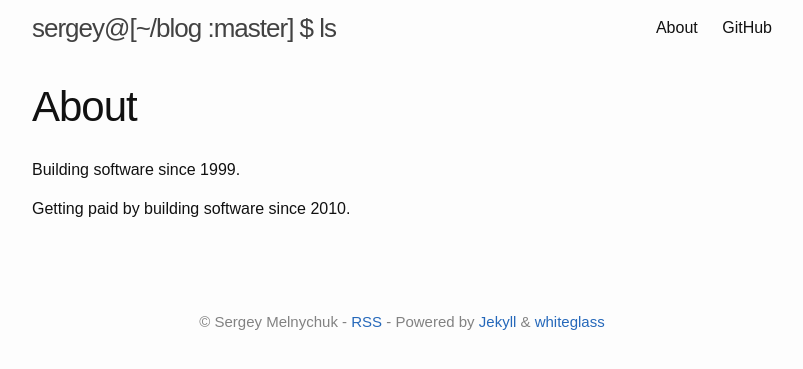
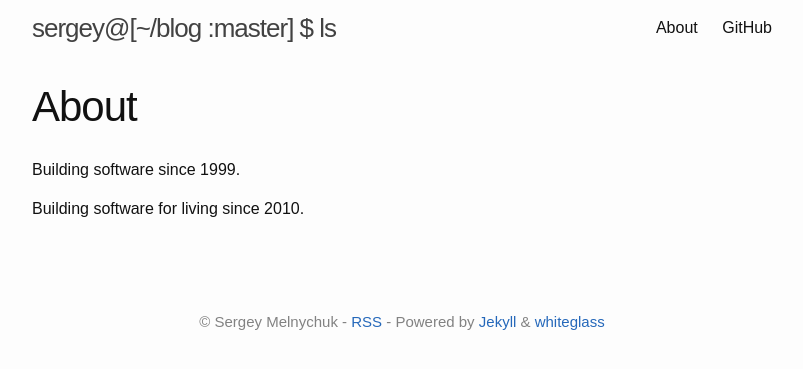
Before and after one commit to sergey-melnychuk/sergey-melnychuk.github.io, a Jekyll site: the page built from about.md, in a window 1280 px wide. Shown: the top 369 px of the page, without its empty margins (238-1041 px from the left). Built offline with Jekyll 4.4.1, drawn with Linux system fonts in a browser that asks for light colours.

Commit message:
Slightly update about page

```diff
--- a/about.md
+++ b/about.md
@@ -6,4 +6,4 @@ permalink: /about/
 
 Building software since 1999.
 
-Getting paid by building software since 2010.
+Building software for living since 2010.
```
